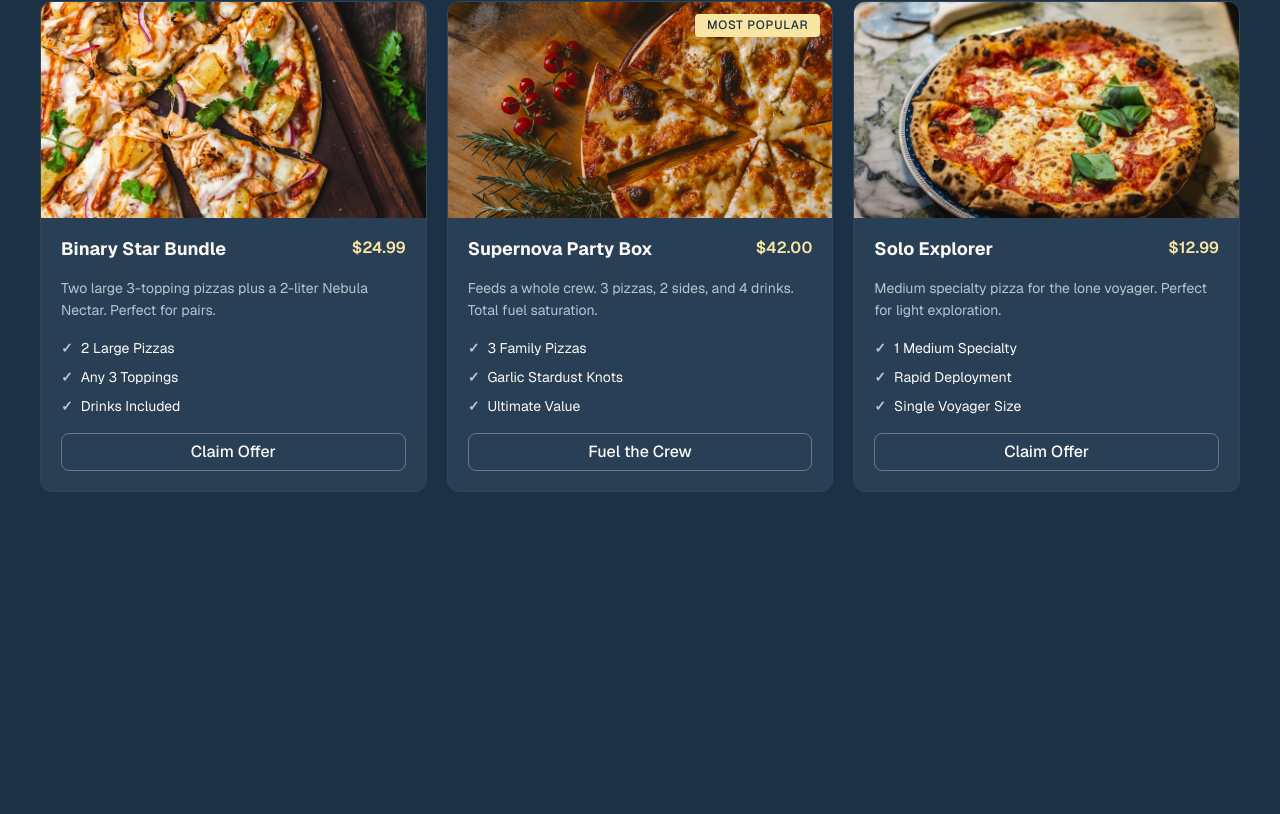
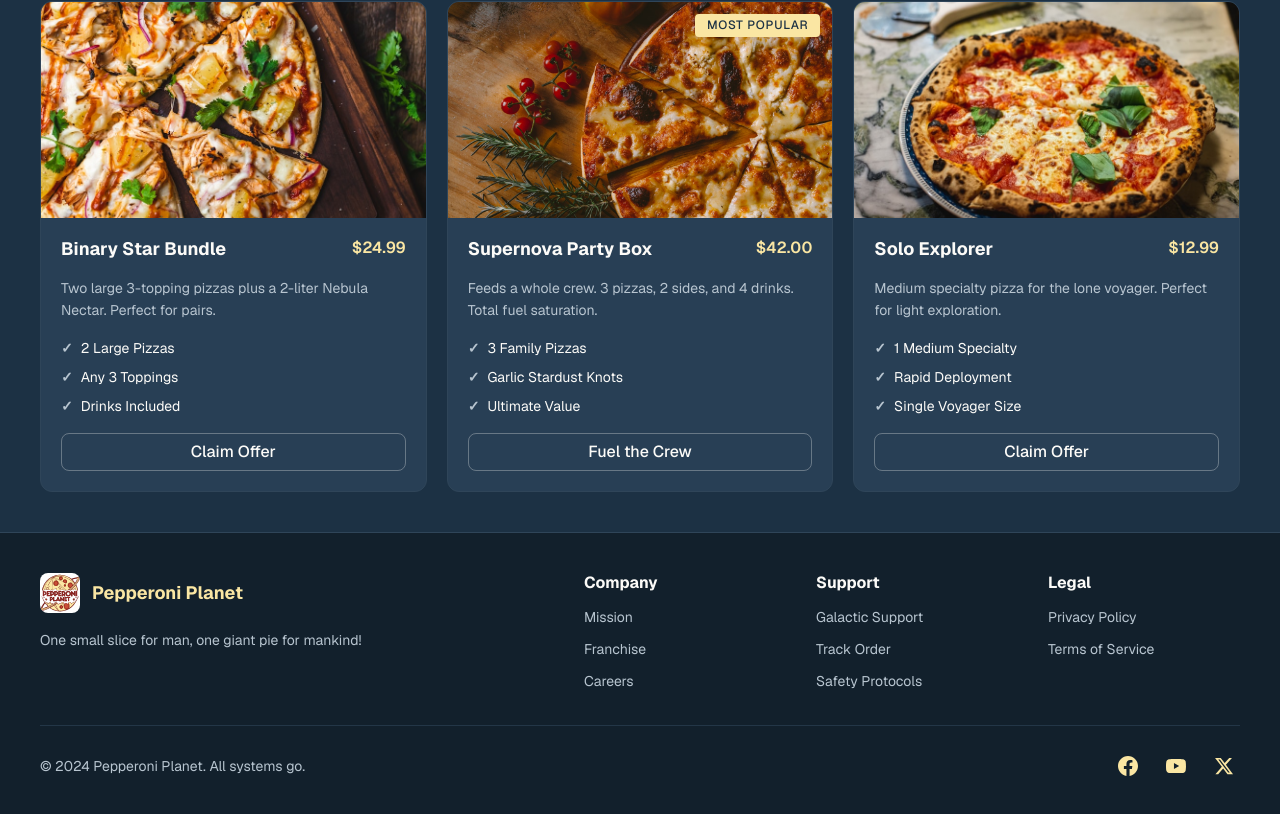
Before and after one commit to rhythm28j-cpu/gm, a Next.js app: page / in a window 1280 px wide. Shown: the part 1324-2138 px from the top of the page. Before the commit the page ends 1856 px from the top, so only its background shows below. Built offline with nearby package versions, Linux system fonts and the light colour scheme.

Commit message:
Create footer

```diff
--- a/src/components/App/App.tsx
+++ b/src/components/App/App.tsx
@@ -2,6 +2,7 @@ import Hero from "./Hero";
 import Navbar from "./Navbar";
 import PizzaBuilder from "./PizzaBuilder";
 import StellarSavings from "./StellarSavings";
+import Footer from "./Footer";
 
 export default function App() {
   return (
@@ -10,6 +11,7 @@ export default function App() {
       <Hero />
       <PizzaBuilder />
       <StellarSavings />
+      <Footer />
     </div>
   );
 }
--- /dev/null
+++ b/src/components/App/Footer/Footer.css
@@ -0,0 +1,148 @@
+.footer {
+  width: 100%;
+  padding-block: var(--spacing-10);
+  padding-inline: var(--spacing-6);
+  background-color: var(--token-surface-deep);
+  border-top: var(--border-width) solid var(--token-border);
+}
+
+.footer__inner {
+  width: 100%;
+  max-width: var(--layout-content-max);
+  margin-inline: auto;
+}
+
+.footer__main {
+  display: flex;
+  flex-wrap: wrap;
+  gap: var(--spacing-10);
+  justify-content: space-between;
+  padding-bottom: var(--spacing-8);
+}
+
+.footer__brand {
+  display: flex;
+  flex-direction: column;
+  gap: var(--spacing-4);
+  max-width: calc(var(--spacing-24) * 5);
+}
+
+.footer__brand-link {
+  display: flex;
+  align-items: center;
+  gap: var(--spacing-3);
+  text-decoration: none;
+}
+
+.footer__logo {
+  width: var(--spacing-10);
+  height: var(--spacing-10);
+  border-radius: var(--radius-md);
+  object-fit: contain;
+}
+
+.footer__brand-name {
+  font-size: var(--font-size-lg);
+  font-weight: var(--font-weight-bold);
+  line-height: var(--line-height-tight);
+  color: var(--color-crust);
+}
+
+.footer__tagline {
+  margin: 0;
+  font-size: var(--font-size-sm);
+  line-height: var(--line-height-relaxed);
+  color: var(--token-muted);
+}
+
+.footer__nav {
+  display: flex;
+  flex-wrap: wrap;
+  gap: var(--spacing-10);
+}
+
+.footer__column {
+  display: flex;
+  flex-direction: column;
+  gap: var(--spacing-3);
+  min-width: calc(var(--spacing-24) * 2);
+}
+
+.footer__column-title {
+  margin: 0;
+  font-size: var(--font-size-base);
+  font-weight: var(--font-weight-bold);
+  line-height: var(--line-height-tight);
+  color: var(--token-foreground);
+}
+
+.footer__link-list {
+  display: flex;
+  flex-direction: column;
+  gap: var(--spacing-2);
+  margin: 0;
+  padding: 0;
+  list-style: none;
+}
+
+.footer__link {
+  font-size: var(--font-size-sm);
+  line-height: var(--line-height-normal);
+  color: var(--token-muted);
+  text-decoration: none;
+  transition: color var(--duration-fast) var(--easing-default);
+}
+
+.footer__link:hover {
+  color: var(--color-crust);
+}
+
+.footer__bottom {
+  display: flex;
+  flex-wrap: wrap;
+  align-items: center;
+  justify-content: space-between;
+  gap: var(--spacing-4);
+  padding-top: var(--spacing-6);
+  border-top: var(--border-width) solid
+    color-mix(in srgb, var(--token-border) 60%, transparent);
+}
+
+.footer__copyright {
+  margin: 0;
+  font-size: var(--font-size-sm);
+  line-height: var(--line-height-normal);
+  color: var(--token-muted);
+}
+
+.footer__social {
+  display: flex;
+  align-items: center;
+  gap: var(--spacing-4);
+}
+
+.footer__social-link {
+  display: flex;
+  align-items: center;
+  justify-content: center;
+  width: var(--spacing-8);
+  height: var(--spacing-8);
+  color: var(--color-crust);
+  text-decoration: none;
+  transition: opacity var(--duration-fast) var(--easing-default);
+}
+
+.footer__social-icon {
+  width: var(--spacing-5);
+  height: var(--spacing-5);
+}
+
+.footer__social-link:hover {
+  opacity: 0.75;
+}
+
+.footer__social-link:focus-visible {
+  outline: var(--spacing-1) solid var(--color-crust);
+  outline-offset: var(--spacing-1);
+  border-radius: var(--radius-sm);
+}
--- /dev/null
+++ b/src/components/App/Footer/Footer.tsx
@@ -0,0 +1,98 @@
+import Image from "next/image";
+import logo from "@/app/logo.svg";
+import SocialIcon from "./SocialIcons";
+import "./Footer.css";
+
+const FOOTER_LINKS = [
+  {
+    title: "Company",
+    links: [
+      { label: "Mission", href: "#" },
+      { label: "Franchise", href: "#" },
+      { label: "Careers", href: "#" },
+    ],
+  },
+  {
+    title: "Support",
+    links: [
+      { label: "Galactic Support", href: "#" },
+      { label: "Track Order", href: "#" },
+      { label: "Safety Protocols", href: "#" },
+    ],
+  },
+  {
+    title: "Legal",
+    links: [
+      { label: "Privacy Policy", href: "#" },
+      { label: "Terms of Service", href: "#" },
+    ],
+  },
+] as const;
+
+const SOCIAL_LINKS = [
+  { label: "Facebook", href: "#", icon: "facebook" as const },
+  { label: "YouTube", href: "#", icon: "youtube" as const },
+  { label: "X", href: "#", icon: "x" as const },
+] as const;
+
+export default function Footer() {
+  return (
+    <footer className="footer">
+      <div className="footer__inner">
+        <div className="footer__main">
+          <div className="footer__brand">
+            <a className="footer__brand-link" href="#">
+              <Image
+                className="footer__logo"
+                src={logo}
+                alt=""
+                width={40}
+                height={40}
+              />
+              <span className="footer__brand-name">Pepperoni Planet</span>
+            </a>
+            <p className="footer__tagline">
+              One small slice for man, one giant pie for mankind!
+            </p>
+          </div>
+
+          <nav className="footer__nav" aria-label="Footer">
+            {FOOTER_LINKS.map((column) => (
+              <div key={column.title} className="footer__column">
+                <h3 className="footer__column-title">{column.title}</h3>
+                <ul className="footer__link-list">
+                  {column.links.map((link) => (
+                    <li key={link.label}>
+                      <a className="footer__link" href={link.href}>
+                        {link.label}
+                      </a>
+                    </li>
+                  ))}
+                </ul>
+              </div>
+            ))}
+          </nav>
+        </div>
+
+        <div className="footer__bottom">
+          <p className="footer__copyright">
+            © 2024 Pepperoni Planet. All systems go.
+          </p>
+          <div className="footer__social" role="list">
+            {SOCIAL_LINKS.map((item) => (
+              <a
+                key={item.label}
+                className="footer__social-link"
+                href={item.href}
+                aria-label={item.label}
+                role="listitem"
+              >
+                <SocialIcon name={item.icon} />
+              </a>
+            ))}
+          </div>
+        </div>
+      </div>
+    </footer>
+  );
+}
--- /dev/null
+++ b/src/components/App/Footer/SocialIcons.tsx
@@ -0,0 +1,42 @@
+type SocialIconProps = {
+  name: "facebook" | "youtube" | "x";
+};
+
+export default function SocialIcon({ name }: SocialIconProps) {
+  if (name === "facebook") {
+    return (
+      <svg
+        className="footer__social-icon"
+        viewBox="0 0 24 24"
+        aria-hidden="true"
+        fill="currentColor"
+      >
+        <path d="M24 12.073c0-6.627-5.373-12-12-12s-12 5.373-12 12c0 5.99 4.388 10.954 10.125 11.854v-8.385H7.078v-3.47h3.047V9.43c0-3.007 1.792-4.669 4.533-4.669 1.312 0 2.686.235 2.686.235v2.953H15.83c-1.491 0-1.956.925-1.956 1.874v2.25h3.328l-.532 3.47h-2.796v8.385C19.612 23.027 24 18.062 24 12.073z" />
+      </svg>
+    );
+  }
+
+  if (name === "youtube") {
+    return (
+      <svg
+        className="footer__social-icon"
+        viewBox="0 0 24 24"
+        aria-hidden="true"
+        fill="currentColor"
+      >
+        <path d="M23.498 6.186a3.016 3.016 0 0 0-2.122-2.136C19.505 3.545 12 3.545 12 3.545s-7.505 0-9.377.505A3.017 3.017 0 0 0 .502 6.186C0 8.07 0 12 0 12s0 3.93.502 5.814a3.016 3.016 0 0 0 2.122 2.136c1.871.505 9.376.505 9.376.505s7.505 0 9.377-.505a3.015 3.015 0 0 0 2.122-2.136C24 15.93 24 12 24 12s0-3.93-.502-5.814zM9.545 15.568V8.432L15.818 12l-6.273 3.568z" />
+      </svg>
+    );
+  }
+
+  return (
+    <svg
+      className="footer__social-icon"
+      viewBox="0 0 24 24"
+      aria-hidden="true"
+      fill="currentColor"
+    >
+      <path d="M18.244 2.25h3.308l-7.227 8.26 8.502 11.24H16.17l-5.214-6.817L4.99 21.75H1.68l7.73-8.835L1.254 2.25H8.08l4.713 6.231zm-1.161 17.52h1.833L7.084 4.126H5.117z" />
+    </svg>
+  );
+}
--- /dev/null
+++ b/src/components/App/Footer/index.ts
@@ -0,0 +1 @@
+export { default } from "./Footer";
--- a/src/components/App/Navbar/Navbar.css
+++ b/src/components/App/Navbar/Navbar.css
@@ -6,11 +6,7 @@
   gap: var(--spacing-6);
   padding-block: var(--spacing-4);
   padding-inline: var(--spacing-6);
-  background-color: color-mix(
-    in srgb,
-    var(--color-orbital-blue) 88%,
-    var(--color-pepperoni-red)
-  );
+  background-color: var(--token-surface-deep);
   border-bottom: var(--border-width) solid var(--token-border);
 }
 
--- a/src/components/components.css
+++ b/src/components/components.css
@@ -9,3 +9,4 @@
 @import "./App/PizzaBuilder/PizzaBuilder.css";
 @import "./App/PizzaBuilder/CustomizeModal.css";
 @import "./App/StellarSavings/StellarSavings.css";
+@import "./App/Footer/Footer.css";
--- a/src/styles/tokens.css
+++ b/src/styles/tokens.css
@@ -20,6 +20,7 @@
   --token-overlay: color-mix(in srgb, var(--color-orbital-blue) 50%, transparent);
   --token-surface-subtle: color-mix(in srgb, var(--color-starlight) 6%, var(--token-accent));
   --token-surface-selected: color-mix(in srgb, var(--color-crust) 18%, var(--token-accent));
+  --token-surface-deep: color-mix(in srgb, black 35%, var(--color-orbital-blue));
 
   /* Spacing */
   --spacing-0: 0;
@@ -86,6 +87,7 @@
   --token-overlay: color-mix(in srgb, var(--color-orbital-blue) 72%, transparent);
   --token-surface-subtle: color-mix(in srgb, var(--color-starlight) 8%, var(--token-accent));
   --token-surface-selected: color-mix(in srgb, var(--color-crust) 22%, var(--token-accent));
+  --token-surface-deep: color-mix(in srgb, black 35%, var(--color-orbital-blue));
 }
 
 @media (prefers-color-scheme: dark) {
@@ -102,5 +104,6 @@
     --token-overlay: color-mix(in srgb, var(--color-orbital-blue) 72%, transparent);
     --token-surface-subtle: color-mix(in srgb, var(--color-starlight) 8%, var(--token-accent));
     --token-surface-selected: color-mix(in srgb, var(--color-crust) 22%, var(--token-accent));
+    --token-surface-deep: color-mix(in srgb, black 35%, var(--color-orbital-blue));
   }
 }
```
